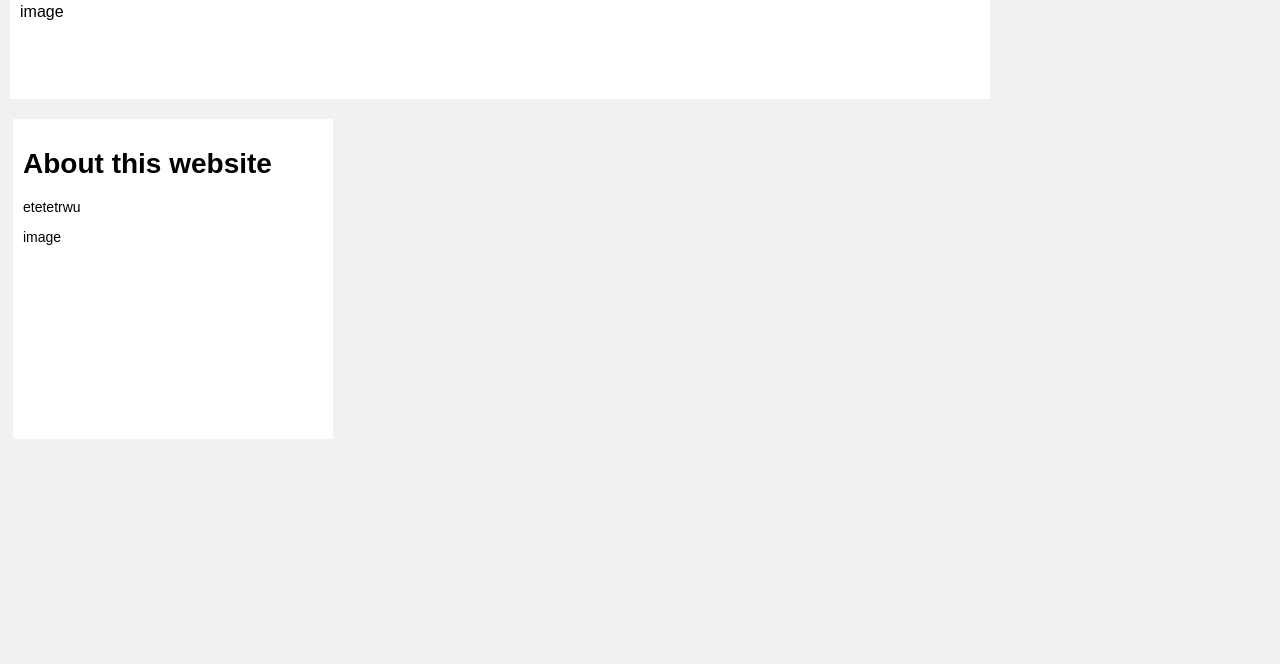
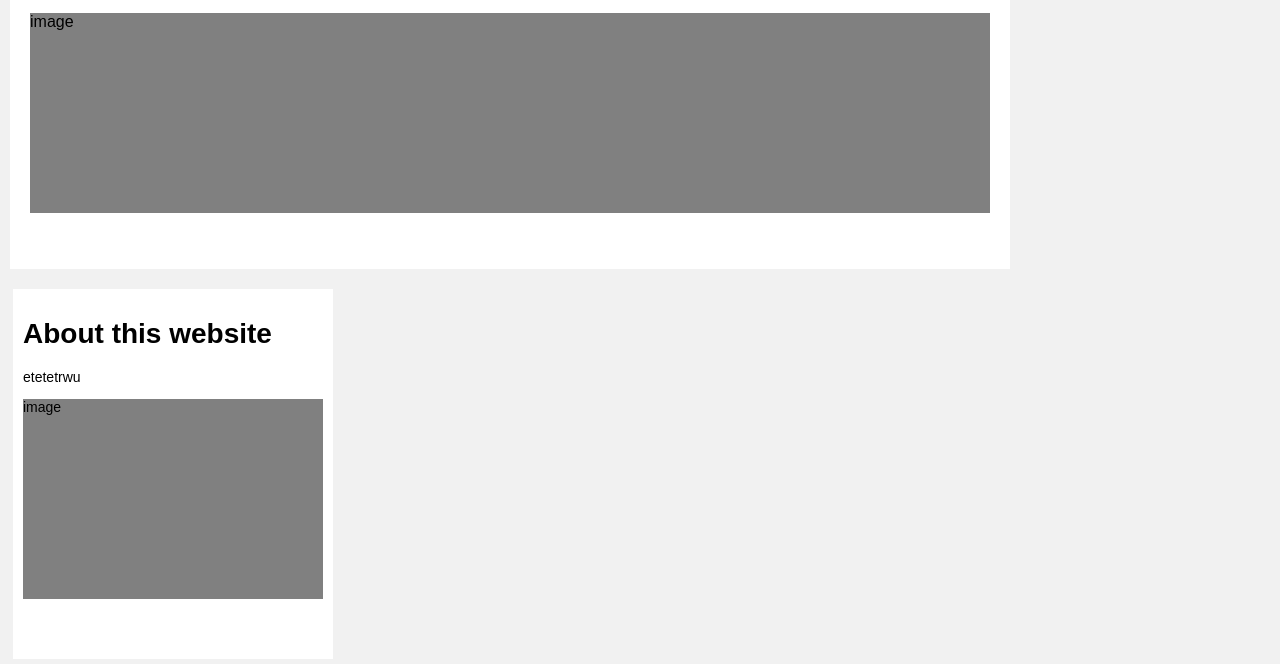
Before and after one commit to wineeel/wineeel.github.io, a plain HTML site: page index.html in a window 1280 px wide. Shown: the part 355-1019 px from the top of the page. Before the commit the page ends 800 px from the top, so only its background shows below. Drawn offline with Linux system fonts and the light colour scheme.

Commit message:
Update style.css

```diff
--- a/style.css
+++ b/style.css
@@ -34,20 +34,25 @@ body {
 .column {
 	float: left;
 	padding: 10px;
-	height: 300px;
 	margin: 5px;
 }
 .left {
 	width: 75%;
-	height: 200px;
+	height: 350px;
 	background-color: white;
 	margin-left: 10px;
 	margin-top: 15px;
+	padding: 20px;
 }
 .right {
 	background-color: white;
 	width: 300px;
 	margin-top: 15px;
 	margin-left: 13px;
-	font-size:14px
+	font-size: 14px;
+	height: 350px;
 }
+.imgsub {
+	background-color: gray;
+	height: 200px;
+}
```
